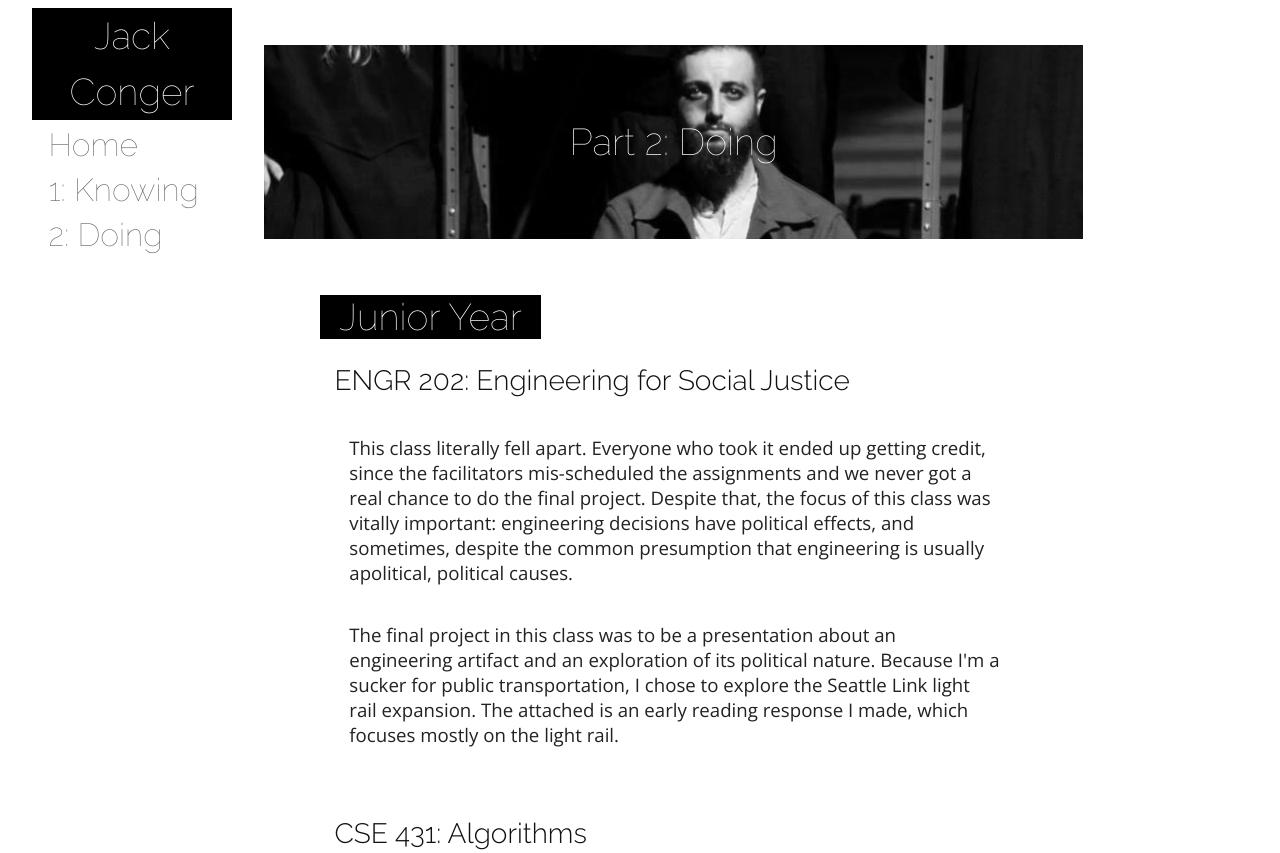
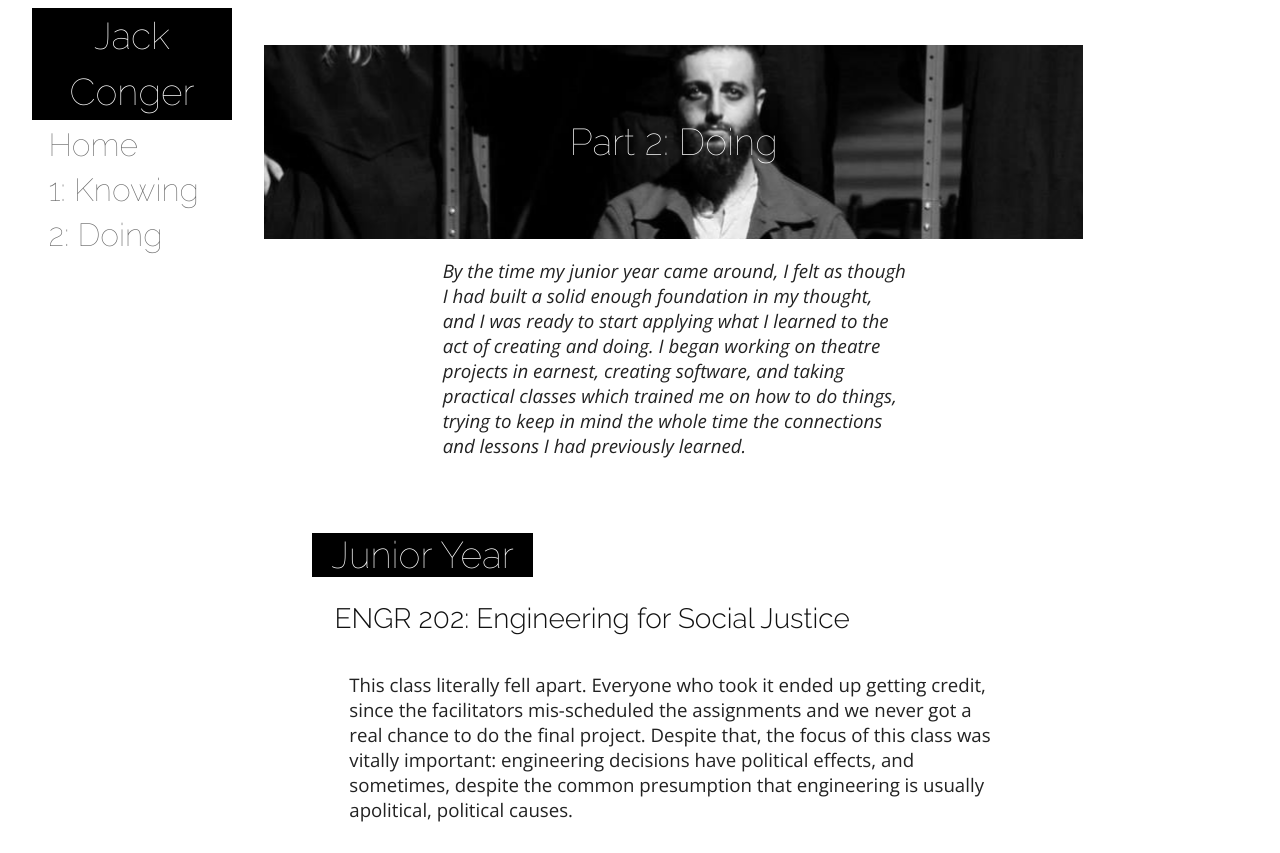
Before and after one commit to jpco/jpco.io, a plain HTML site: page portfolio/do/index.html in a window 1280 px wide. Shown: the top 853 px of the page. Drawn offline with nearby package versions, Linux system fonts and the light colour scheme.

Commit message:
last writing done

```diff
--- a/portfolio/do/index.html
+++ b/portfolio/do/index.html
@@ -36,6 +36,8 @@ function loadit() {
 
 <h1 class="banner">Part 2: Doing</h1>
 
+<p class="introp">By the time my junior year came around, I felt as though I had built a solid enough foundation in my thought, and I was ready to start applying what I learned to the act of creating and doing.  I began working on theatre projects in earnest, creating software, and taking practical classes which trained me on how to do things, trying to keep in mind the whole time the connections and lessons I had previously learned.</p>
+
 <h1 style="margin-top: 1em;">Junior Year</h1>
 
 <h2>ENGR 202: Engineering for Social Justice</h2>
```
